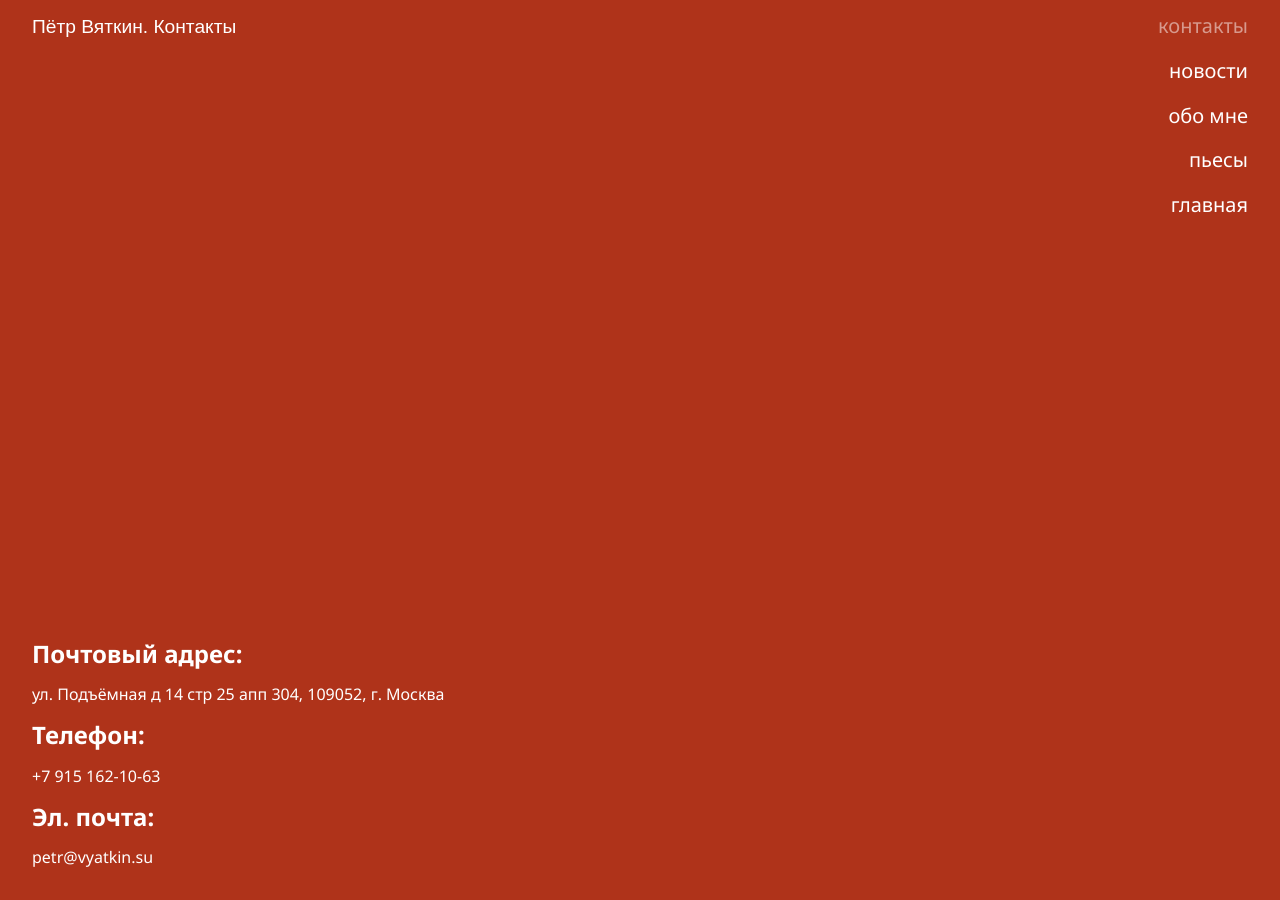
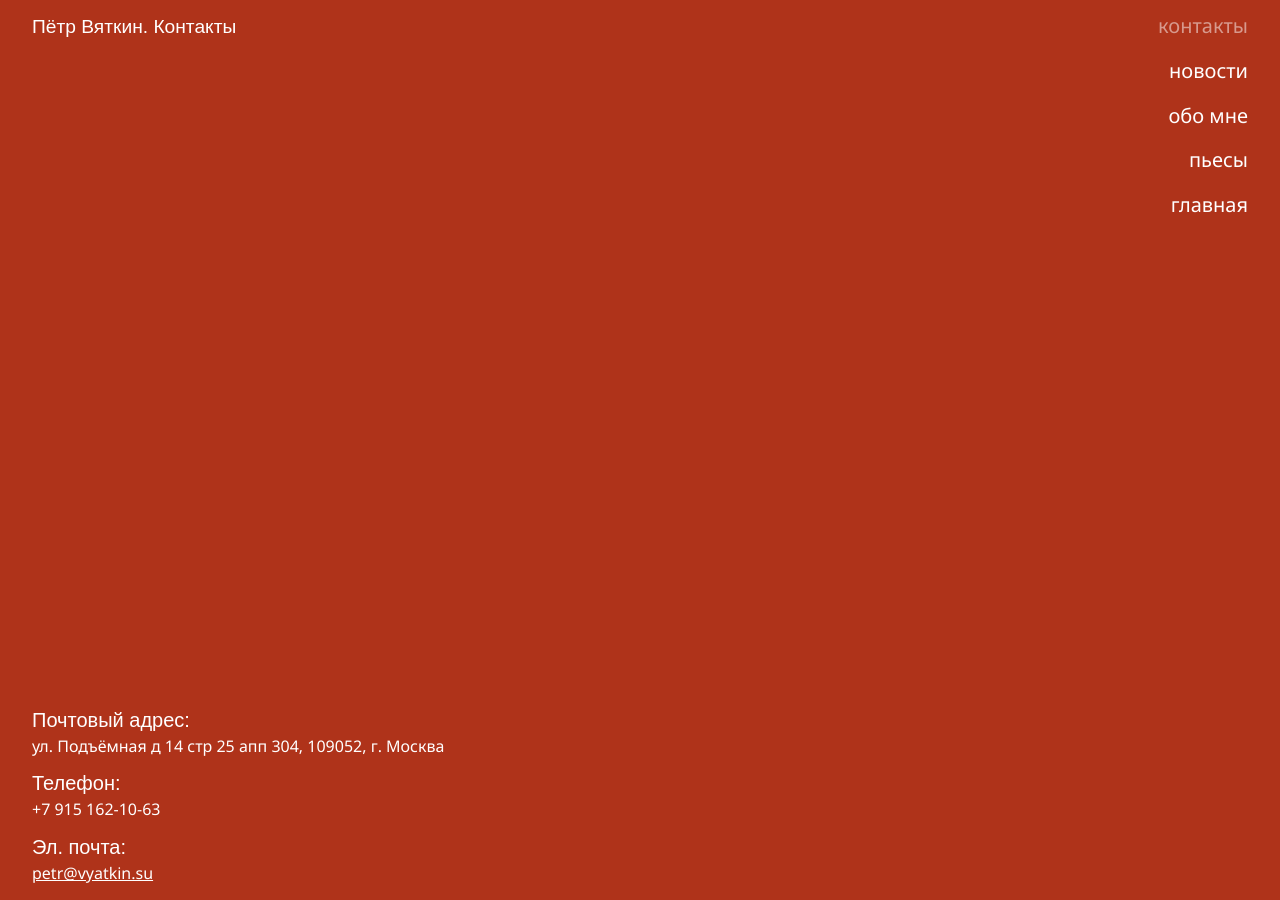
Before and after one commit to 1640max/vyatkin, a Jekyll site: the page built from contacts.html, in a window 1280 px wide. Built offline with Jekyll 4.4.1, drawn with Linux system fonts in a browser that asks for light colours; some web fonts are replaced.

Commit message:
Стили для контактов

```diff
--- /dev/null
+++ b/_sass/_contacts.scss
@@ -0,0 +1,18 @@
+.contacts {
+	display: grid;
+  gap: 1rem;
+}
+
+.contacts__contact {
+  display: grid;
+  gap: .25rem;
+}
+
+.contacts__heading {
+	font: 1.25rem/115% $heading-family;
+  margin: 0;
+}
+
+.contacts__content {
+	margin: 0;
+}
--- a/contacts.html
+++ b/contacts.html
@@ -12,7 +12,7 @@ header: false
       <div class="contacts">
         <section class="contacts__contact">
           <h2 class="contacts__heading">Почтовый адрес:</h2>
-          <p class="contacts__content">ул. Подъёмная д 14 стр 25 апп 304, 109052, г. Москва</p>
+          <p class="contacts__content">ул. Подъёмная д 14 стр 25 апп 304, 109052, г. Москва</p>
         </section>
         <section class="contacts__contact">
           <h2 class="contacts__heading">Телефон:</h2>
@@ -21,7 +21,7 @@ header: false
         </section>
         <section class="contacts__contact">
           <h2 class="contacts__heading">Эл. почта:</h2>
-          <p class="contacts__content">petr@vyatkin.su</p>
+          <a class="link-inverted contacts__content" href="mailto:petr@vyatkin.su">petr@vyatkin.su</a>
         </section>
       </div>
     </div>
--- a/style.scss
+++ b/style.scss
@@ -25,6 +25,7 @@ $indent-xl: 2rem;
 @import "_menu";
 @import "_fullscreen";
 @import "_hero";
+@import "_contacts";
 @import "pieces/_piece-card";
 @import "pieces/_data";
 @import "pieces/_button";
```
